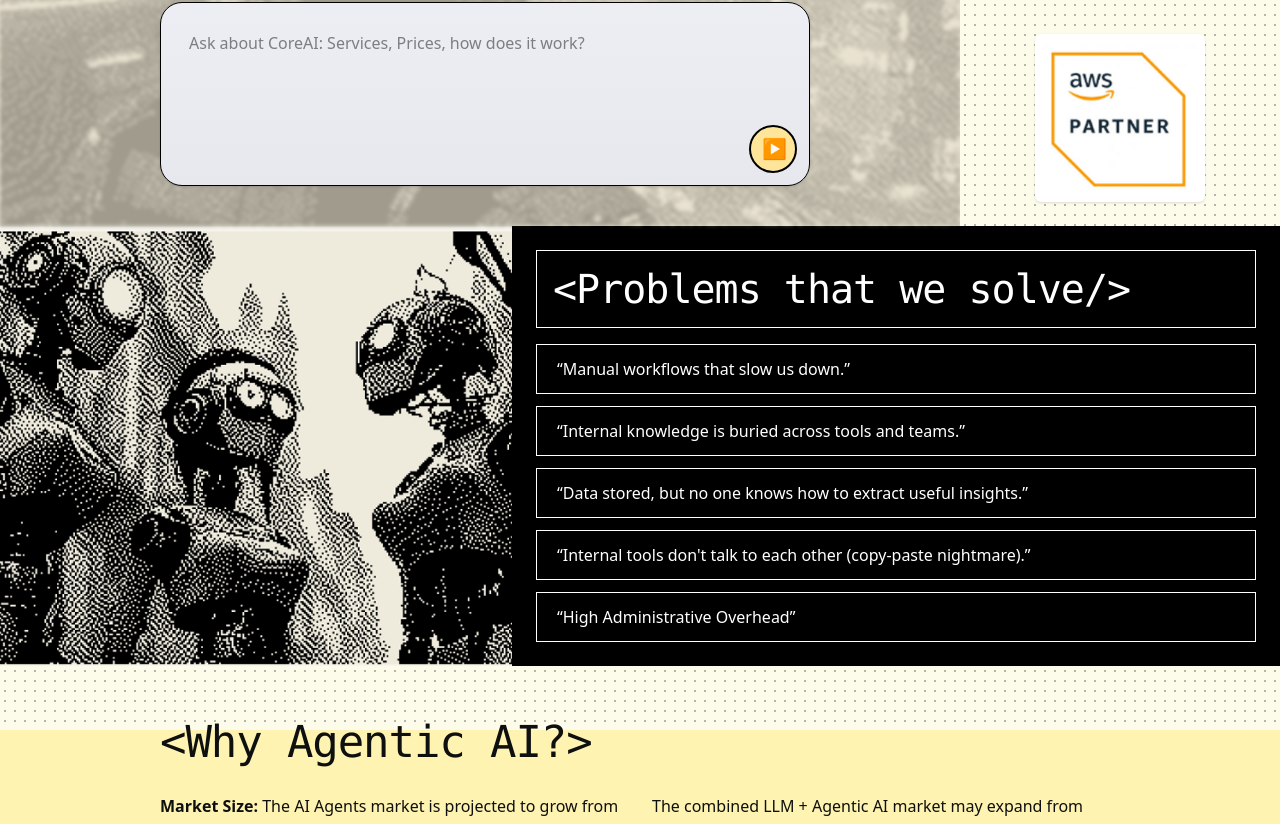
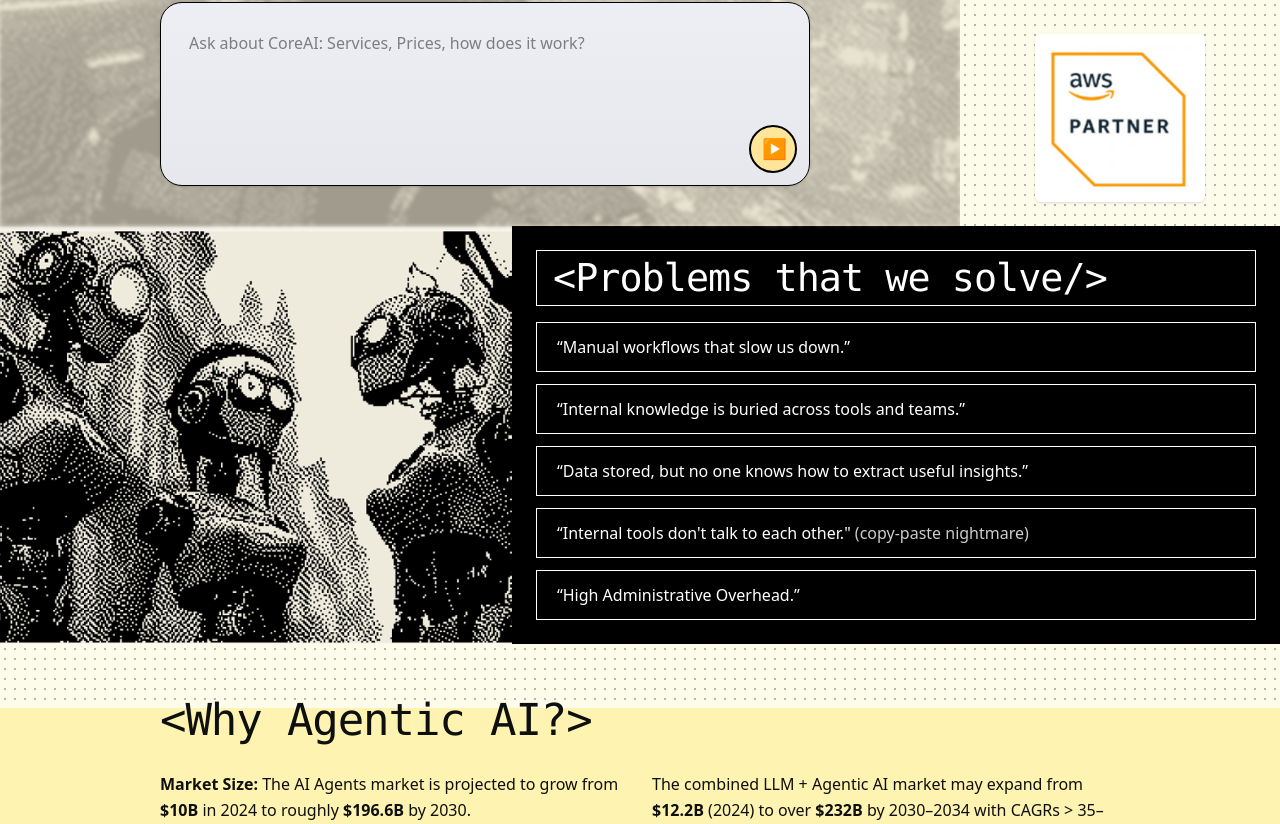
Before and after one commit to ai-breakthrough/CoreAI_landing, a React (Vite) app: page / in a window 1280 px wide. Shown: the part 471-1295 px from the top of the page. Built offline with nearby package versions, Linux system fonts and the light colour scheme.

Commit message:
update styles

```diff
--- a/src/sections/Problems.jsx
+++ b/src/sections/Problems.jsx
@@ -4,16 +4,24 @@ export default function Problems() {
       <div className="grid grid-cols-1 lg:grid-cols-[0.4fr_0.6fr]">
         <div
           className="hidden lg:block h-full w-full bg-cover bg-center"
-          style={{
-            backgroundImage: "url('img/afenticAi.png')",
-          }}
+          style={{ backgroundImage: "url('img/afenticAi.png')" }}
           role="img"
           aria-label="Agents collage"
         />
 
         <div className="px-5 py-6 md:px-6">
           <header className="mb-4">
-            <h2 className="font-mono text-[clamp(28px,4.8vw,40px)] tracking-tight border border-white px-4 py-2">
+            <h2
+              className="
+                font-mono tracking-tight border border-white px-4 py-2 leading-none
+                whitespace-nowrap
+                text-[clamp(18px,6vw,22px)]
+                sm:text-[clamp(20px,5vw,26px)]
+                md:text-[clamp(22px,4.2vw,30px)]
+                lg:text-[clamp(24px,3.6vw,34px)]
+                xl:text-[clamp(26px,3vw,40px)]
+              "
+            >
               &lt;Problems that we solve/&gt;
             </h2>
           </header>
@@ -23,11 +31,20 @@ export default function Problems() {
               'Manual workflows that slow us down.',
               'Internal knowledge is buried across tools and teams.',
               'Data stored, but no one knows how to extract useful insights.',
-              "Internal tools don't talk to each other (copy-paste nightmare).",
-              'High Administrative Overhead',
+              "Internal tools don't talk to each other. (copy-paste nightmare)",
+              'High Administrative Overhead.',
             ].map(p => (
               <li key={p} className="border border-white px-5 py-3">
-                “{p}”
+                {p.startsWith("Internal tools don't talk to each other.") ? (
+                  <>
+                    &ldquo;Internal tools don't talk to each other.{'" '}
+                    <span className="text-white/80">
+                      (copy-paste nightmare)
+                    </span>
+                  </>
+                ) : (
+                  <>“{p}”</>
+                )}
               </li>
             ))}
           </ul>
```
